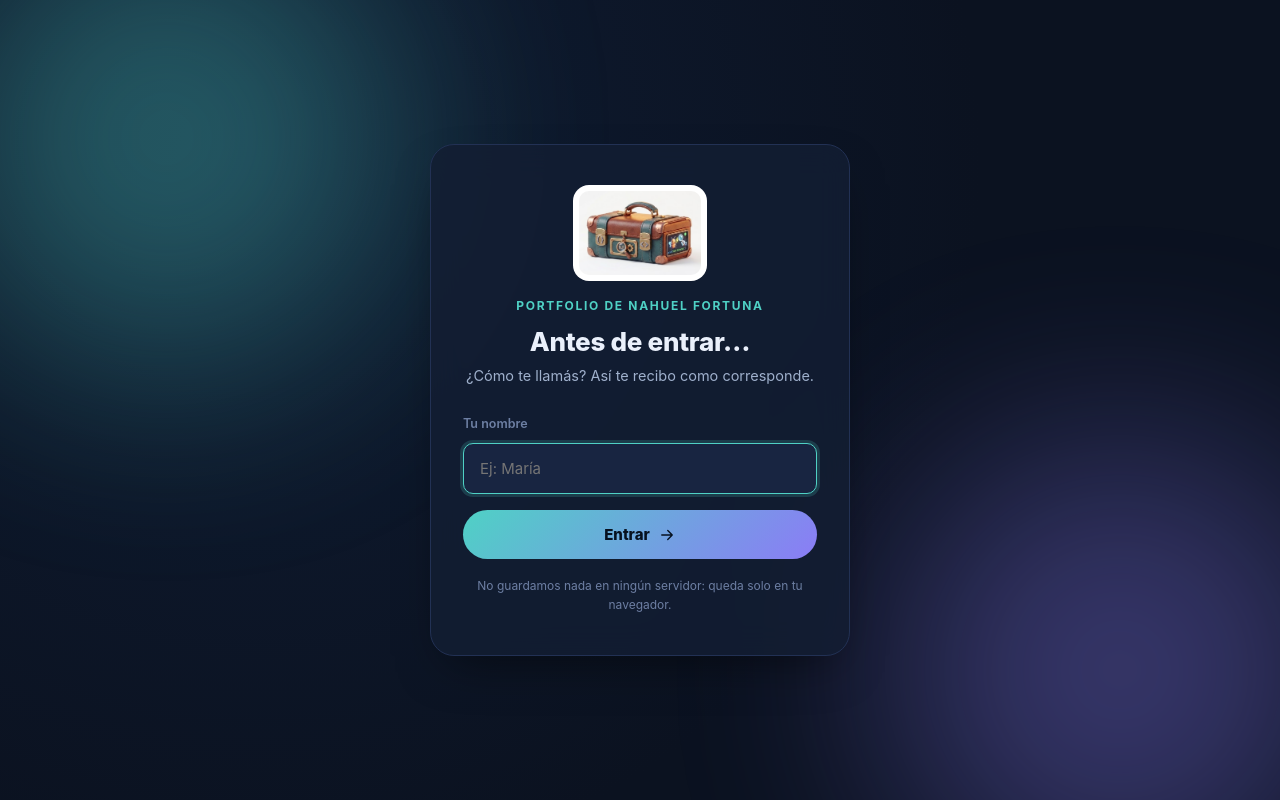
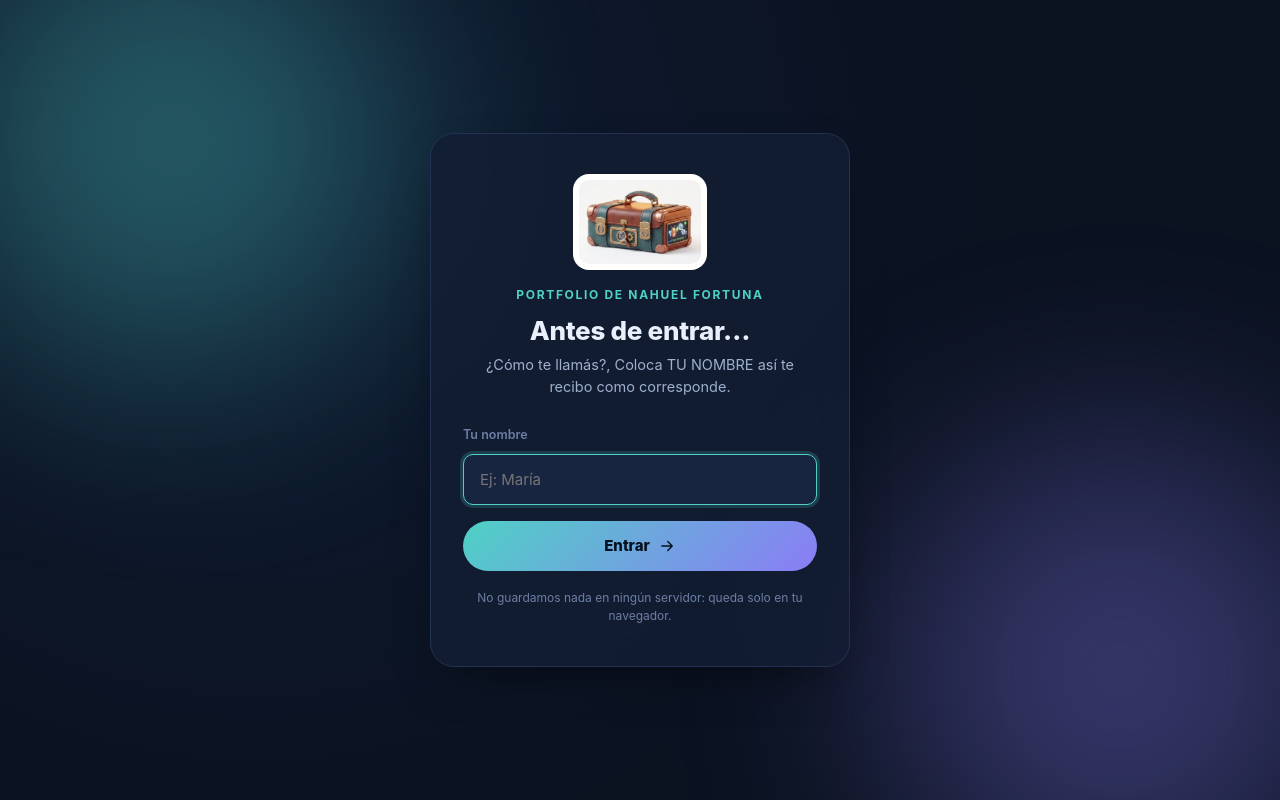
Before and after one commit to bochita08/bochita08.github.io, a React (Vite) app: page / in a window 1280 px wide. Built offline with nearby package versions, Linux system fonts and the light colour scheme.

Commit message:
Fix images tu nombre

```diff
--- a/src/components/Gate.jsx
+++ b/src/components/Gate.jsx
@@ -28,7 +28,7 @@ export default function Gate({ onEnter }) {
         <img src={logo} alt="Logo Nahuel M. Fortuna" className="gate-logo" />
         <p className="gate-eyebrow">Portfolio de Nahuel Fortuna</p>
         <h1 className="gate-title">Antes de entrar…</h1>
-        <p className="gate-subtitle">¿Cómo te llamás? Así te recibo como corresponde.</p>
+        <p className="gate-subtitle">¿Cómo te llamás?, Coloca TU NOMBRE así te recibo como corresponde.</p>
 
         <form className="gate-form" onSubmit={submit}>
           <label className="gate-label" htmlFor="visitor-name">
```
